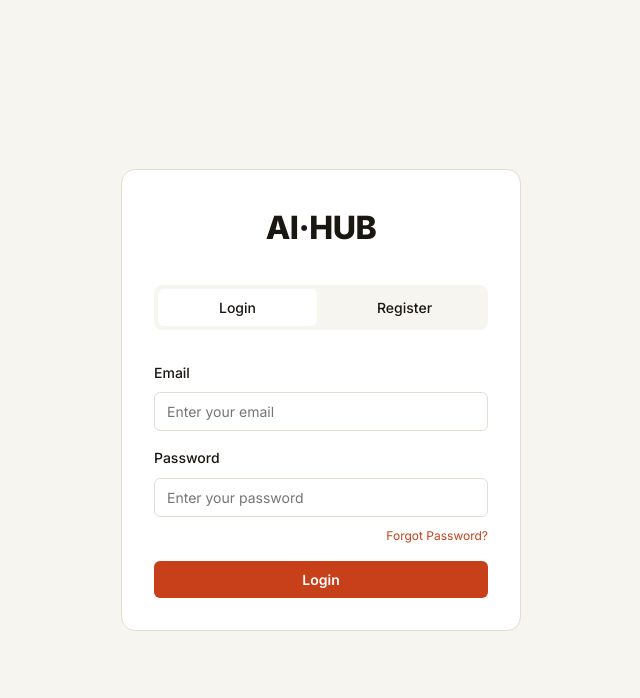
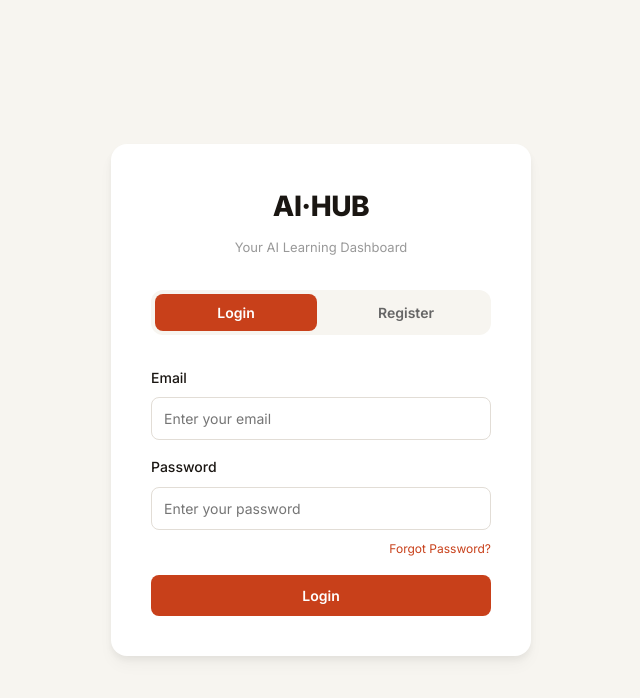
Before and after one commit to blurrr2/AI_Hub, a React (Vite) app in the folder frontend/: page /#/login in a window 1280 px wide. Shown: the top 698 px of the page, without its empty margins (319-959 px from the left). Built offline with nearby package versions, Linux system fonts and the light colour scheme; no server answers.

Commit message:
feat: redesign login page to match app design system

```diff
--- a/frontend/src/pages/Login.tsx
+++ b/frontend/src/pages/Login.tsx
@@ -513,18 +513,18 @@ export const Login: React.FC = () => {
             <div
                 style={{
                     backgroundColor: "white",
-                    border: "1px solid #e5ddd2",
-                    borderRadius: "14px",
-                    padding: "32px",
+                    borderRadius: "16px",
+                    padding: "40px",
                     width: "100%",
-                    maxWidth: "400px",
+                    maxWidth: "420px",
+                    boxShadow: "0 4px 6px rgba(0, 0, 0, 0.05), 0 10px 15px rgba(0, 0, 0, 0.03)",
                 }}
             >
                 <h1
                     style={{
                         textAlign: "center",
-                        margin: "0 0 32px 0",
-                        fontSize: "32px",
+                        margin: "0 0 8px 0",
+                        fontSize: "28px",
                         fontWeight: 800,
                         color: "#1a1612",
                         fontFamily: "Inter, sans-serif",
@@ -534,13 +534,25 @@ export const Login: React.FC = () => {
                     AI·HUB
                 </h1>
 
+                <p
+                    style={{
+                        textAlign: "center",
+                        margin: "0 0 32px 0",
+                        fontSize: "13px",
+                        color: "#999",
+                        fontFamily: "Inter, sans-serif",
+                    }}
+                >
+                    Your AI Learning Dashboard
+                </p>
+
                 <div
                     style={{
                         display: "flex",
                         gap: "8px",
                         marginBottom: "32px",
-                        backgroundColor: "#f7f5f0",
-                        borderRadius: "8px",
+                        backgroundColor: "var(--bg)",
+                        borderRadius: "12px",
                         padding: "4px",
                     }}
                 >
@@ -551,12 +563,12 @@ export const Login: React.FC = () => {
                             padding: "10px 12px",
                             border: "none",
                             backgroundColor:
-                                mode === "login" ? "white" : "transparent",
-                            color: "#1a1612",
+                                mode === "login" ? "#c8401a" : "transparent",
+                            color: mode === "login" ? "white" : "#666",
                             cursor: "pointer",
-                            borderRadius: "6px",
+                            borderRadius: "8px",
                             transition: "all 0.2s ease",
-                            fontWeight: 500,
+                            fontWeight: 600,
                             fontSize: "14px",
                             fontFamily: "Inter, sans-serif",
                         }}
@@ -570,12 +582,12 @@ export const Login: React.FC = () => {
                             padding: "10px 12px",
                             border: "none",
                             backgroundColor:
-                                mode === "register" ? "white" : "transparent",
-                            color: "#1a1612",
+                                mode === "register" ? "#c8401a" : "transparent",
+                            color: mode === "register" ? "white" : "#666",
                             cursor: "pointer",
-                            borderRadius: "6px",
+                            borderRadius: "8px",
                             transition: "all 0.2s ease",
-                            fontWeight: 500,
+                            fontWeight: 600,
                             fontSize: "14px",
                             fontFamily: "Inter, sans-serif",
                         }}
@@ -625,9 +637,9 @@ export const Login: React.FC = () => {
                             disabled={loading}
                             style={{
                                 width: "100%",
-                                padding: "10px 12px",
-                                border: "1px solid #e5ddd2",
-                                borderRadius: "6px",
+                                padding: "12px",
+                                border: "1px solid var(--border)",
+                                borderRadius: "8px",
                                 fontSize: "14px",
                                 fontFamily: "Inter, sans-serif",
                                 boxSizing: "border-box",
@@ -660,9 +672,9 @@ export const Login: React.FC = () => {
                                 disabled={loading}
                                 style={{
                                     width: "100%",
-                                    padding: "10px 12px",
-                                    border: "1px solid #e5ddd2",
-                                    borderRadius: "6px",
+                                    padding: "12px",
+                                    border: "1px solid var(--border)",
+                                    borderRadius: "8px",
                                     fontSize: "14px",
                                     fontFamily: "Inter, sans-serif",
                                     boxSizing: "border-box",
@@ -695,9 +707,9 @@ export const Login: React.FC = () => {
                             disabled={loading}
                             style={{
                                 width: "100%",
-                                padding: "10px 12px",
-                                border: "1px solid #e5ddd2",
-                                borderRadius: "6px",
+                                padding: "12px",
+                                border: "1px solid var(--border)",
+                                borderRadius: "8px",
                                 fontSize: "14px",
                                 fontFamily: "Inter, sans-serif",
                                 boxSizing: "border-box",
@@ -728,16 +740,23 @@ export const Login: React.FC = () => {
                         disabled={loading}
                         style={{
                             width: "100%",
-                            padding: "10px 16px",
+                            padding: "12px 16px",
                             backgroundColor: "#c8401a",
                             color: "white",
                             border: "none",
-                            borderRadius: "6px",
+                            borderRadius: "8px",
                             fontSize: "14px",
                             fontWeight: 600,
                             cursor: loading ? "not-allowed" : "pointer",
                             opacity: loading ? 0.6 : 1,
                             fontFamily: "Inter, sans-serif",
+                            transition: "all 0.2s",
+                        }}
+                        onMouseEnter={(e) => {
+                            if (!loading) e.currentTarget.style.backgroundColor = "#a83315";
+                        }}
+                        onMouseLeave={(e) => {
+                            e.currentTarget.style.backgroundColor = "#c8401a";
                         }}
                     >
                         {loading
```
Also changed, not shown: 1 other file (tests, documents, lock files or other folders).
